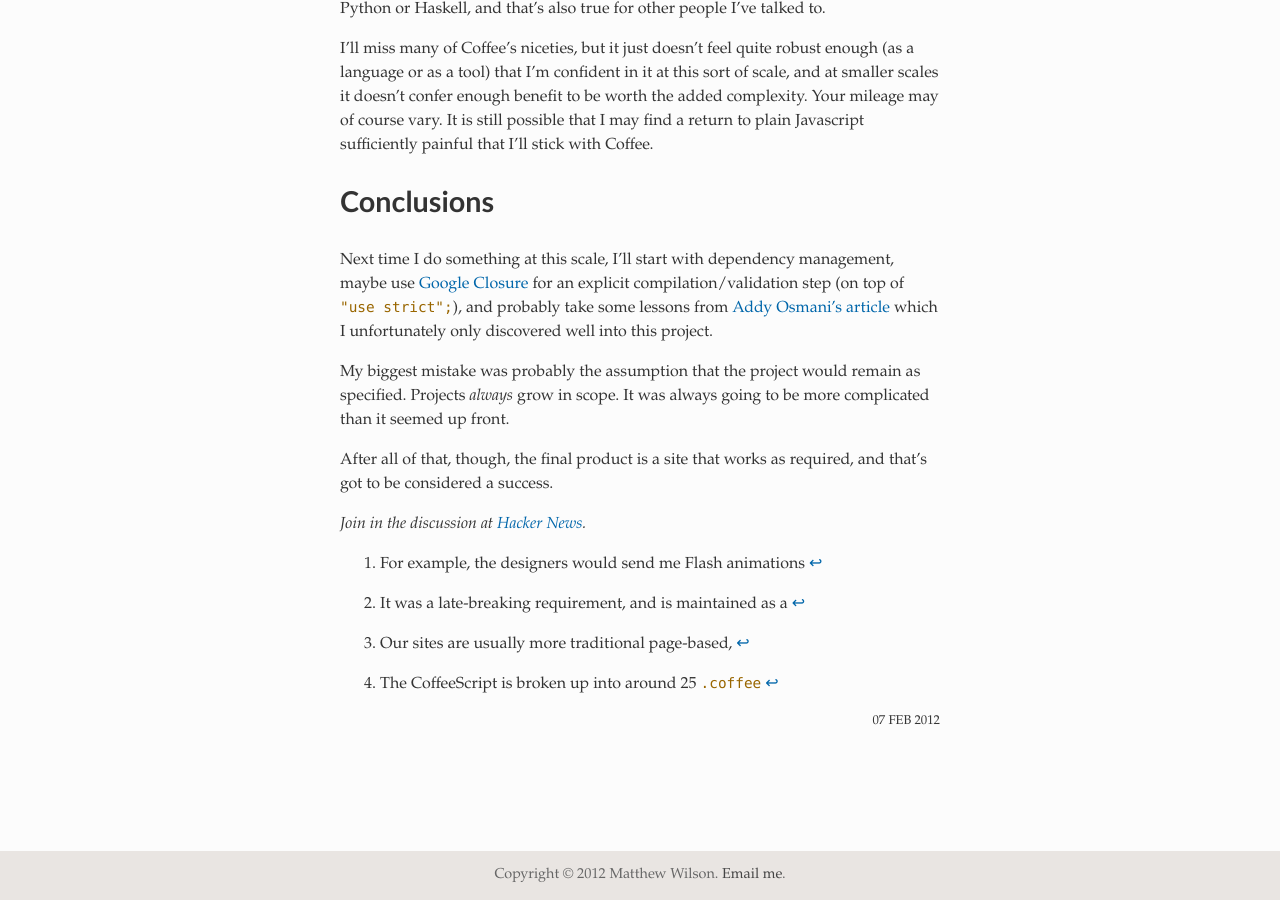
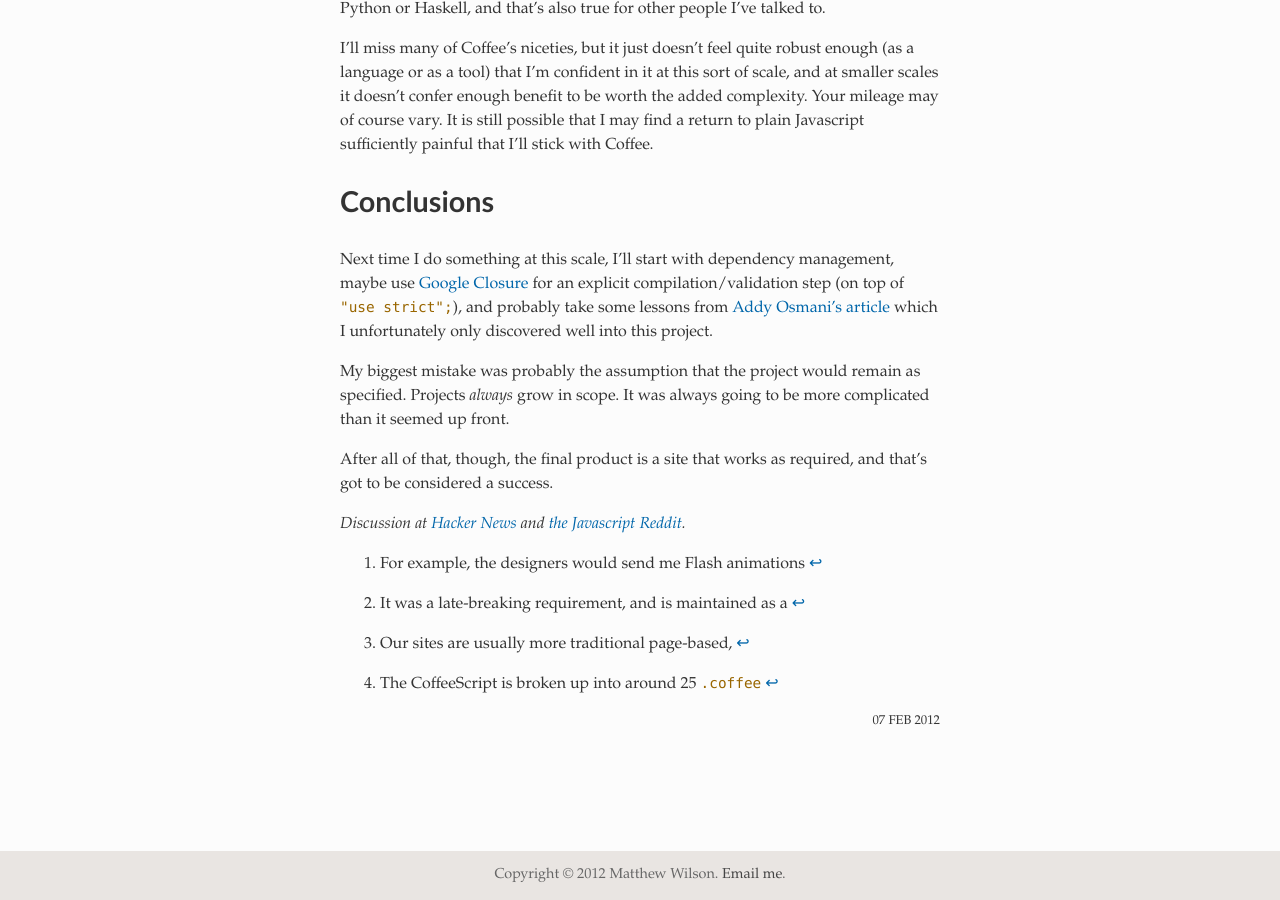
Before and after one commit to mattdw/mattdw.github.com, a Jekyll site: the page built from _posts/2012-2-7-rapid-coffee-postmortem.md, in a window 1280 px wide and 900 px high, scrolled down 4563 px. Built offline with Jekyll 4.4.1, drawn with Linux system fonts in a browser that asks for light colours.

Commit message:
add reddit discussion link

```diff
--- a/_posts/2012-2-7-rapid-coffee-postmortem.md
+++ b/_posts/2012-2-7-rapid-coffee-postmortem.md
@@ -256,6 +256,7 @@ going to be more complicated than it seemed up front.
 After all of that, though, the final product is a site that works as
 required, and that's got to be considered a success.
 
-_Join in the discussion at [Hacker News][hn]._
+_Discussion at [Hacker News][hn] and [the Javascript Reddit][redd]._
 
 [hn]: http://news.ycombinator.com/item?id=3560616
+[redd]: http://www.reddit.com/r/javascript/comments/pegf1/coffeescript_under_pressure/
```
